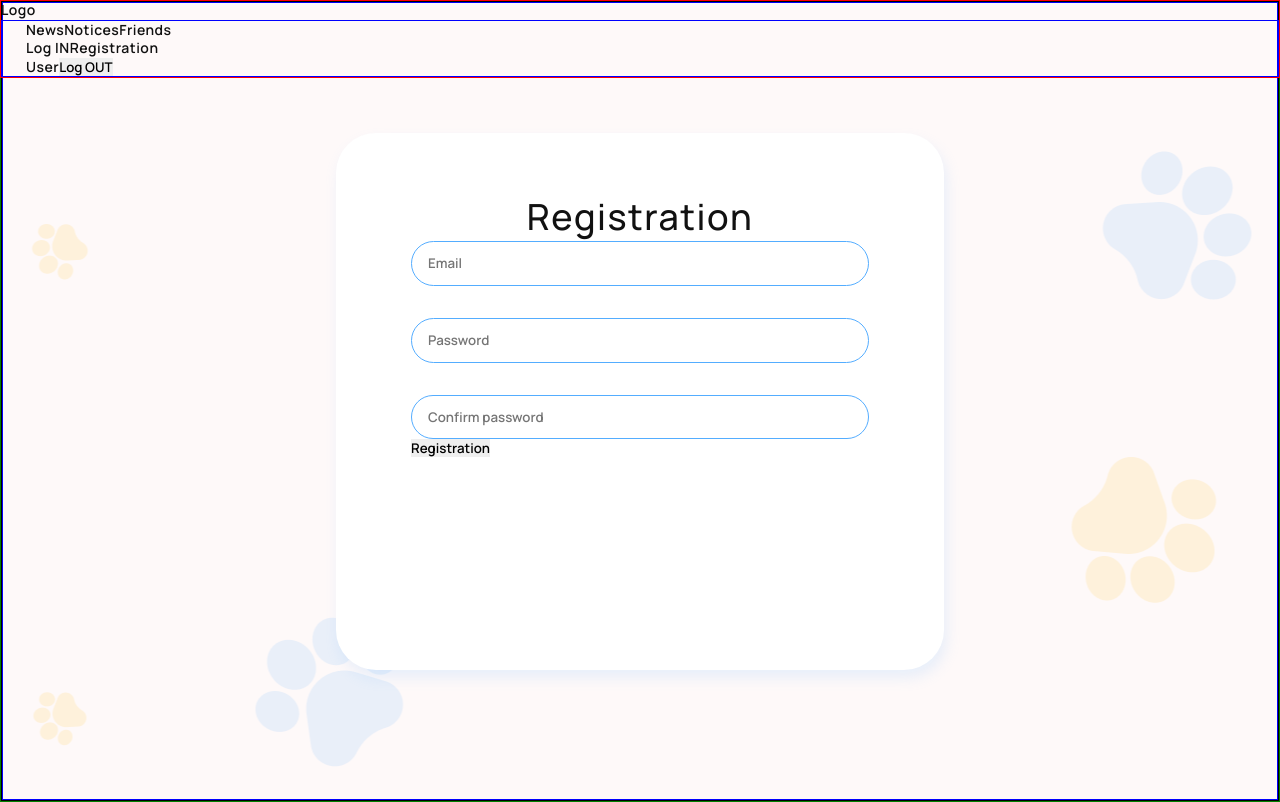
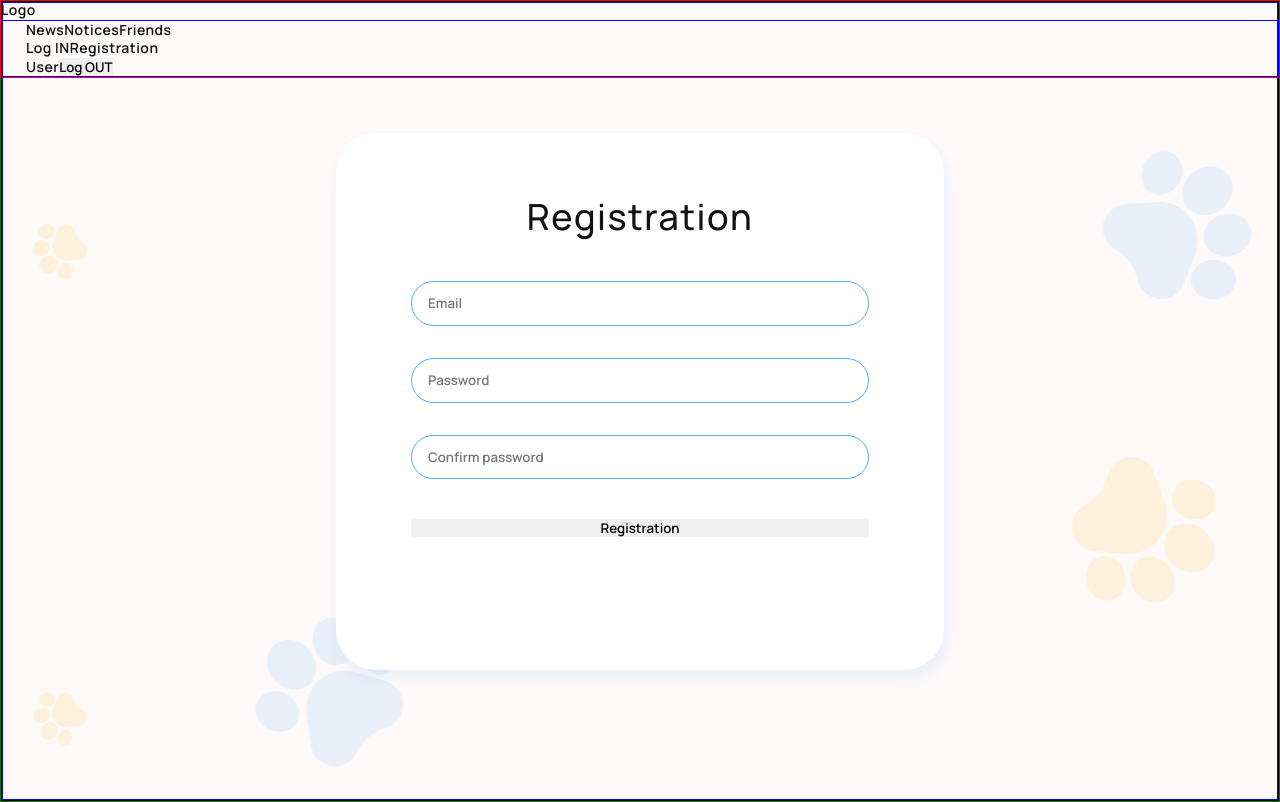
Before and after one commit to NNaumenko83/pets-front, a React (Vite) app: page /register in a window 1280 px wide. Built offline with nearby package versions, Linux system fonts and the light colour scheme.

Commit message:
UPD: AuthForm

```diff
--- a/src/components/AuthForm/AuthForm.tsx
+++ b/src/components/AuthForm/AuthForm.tsx
@@ -12,6 +12,7 @@ import InputGroup from '../InputGrooup/InputGrooup'
 import InputsWrapper from '../InputsWrapper/InputsWrapper'
 import InputErrorWrapper from '../InputErrorWrapper/InputErrorWrapper'
 import ErrorMessage from '../ErrorMessage/ErrorMessage'
+import FormContentWrapper from '../FormContentWrapper/FormContentWrapper'
 
 const schema = yup
     .object({
@@ -51,7 +52,7 @@ function AuthForm() {
                 console.log(data)
             })}
         >
-            <div>
+            <FormContentWrapper>
                 <Title>Registration</Title>
                 <InputsWrapper>
                     <InputErrorWrapper>
@@ -91,7 +92,7 @@ function AuthForm() {
                     </InputErrorWrapper>
                 </InputsWrapper>
                 <button type="submit">Registration</button>
-            </div>
+            </FormContentWrapper>
         </Form>
     )
 }
--- /dev/null
+++ b/src/components/FormContentWrapper/FormContentWrapper.styled.ts
@@ -0,0 +1,9 @@
+import styled from '@emotion/styled'
+
+const FormContentWrapperStyled = styled.div`
+    display: flex;
+    flex-direction: column;
+    gap: 40px;
+`
+
+export default FormContentWrapperStyled
--- /dev/null
+++ b/src/components/FormContentWrapper/FormContentWrapper.tsx
@@ -0,0 +1,12 @@
+import { ReactNode } from 'react'
+import FormContentWrapperStyled from './FormContentWrapper.styled'
+
+interface IFormContentWrapperProps {
+    children: ReactNode
+}
+
+function FormContentWrapper({ children }: IFormContentWrapperProps) {
+    return <FormContentWrapperStyled>{children}</FormContentWrapperStyled>
+}
+
+export default FormContentWrapper
```
